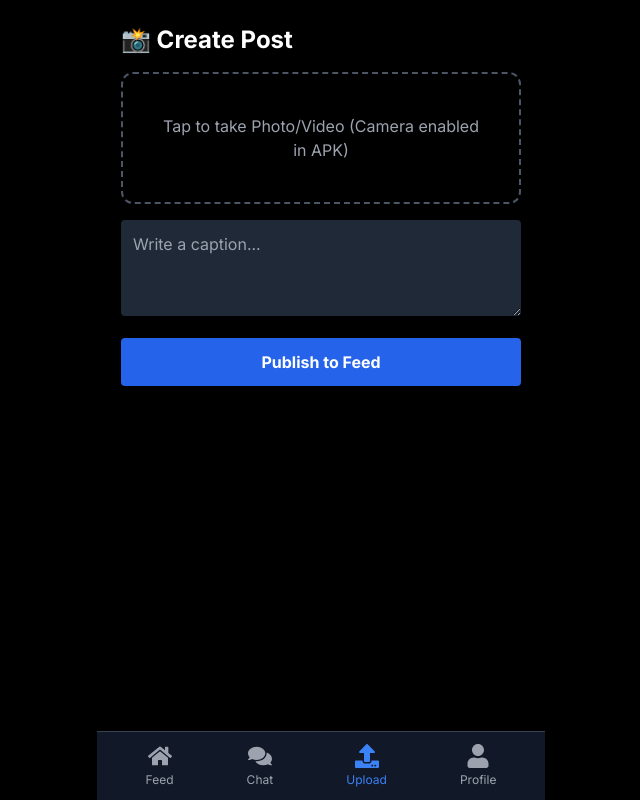
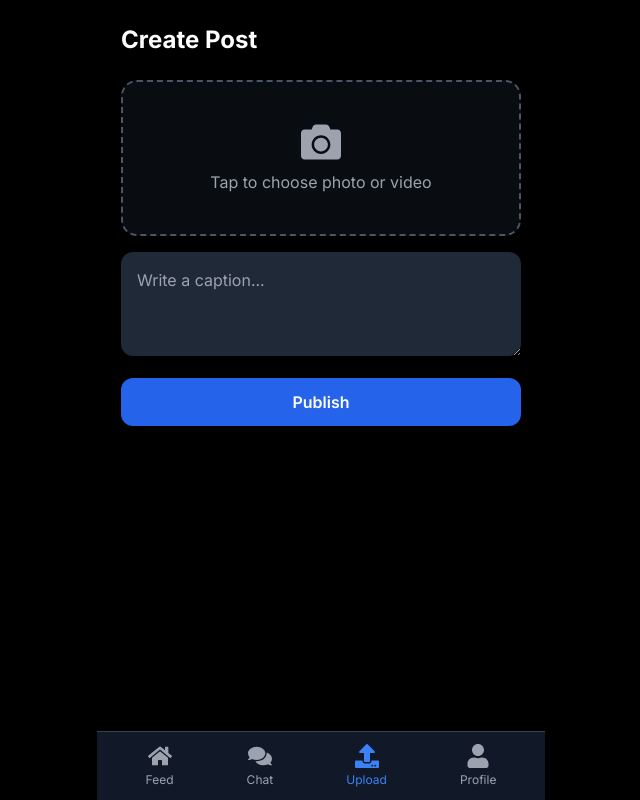
Before and after one commit to itsonlycrypty/Chatup, a Next.js app: page /upload in a window 1280 px wide. Shown: the whole page, without its empty margins (319-959 px from the left). Built offline with nearby package versions, Linux system fonts and the light colour scheme; no server answers.

Commit message:
Enhance upload page with preview and clear functionality

```diff
--- a/app/upload/page.tsx
+++ b/app/upload/page.tsx
@@ -4,6 +4,7 @@ import { useAuth } from '@/context/AuthContext';
 import { storage, db } from '@/lib/firebase';
 import { ref, uploadBytes, getDownloadURL } from 'firebase/storage';
 import { collection, addDoc } from 'firebase/firestore';
+import { FaCamera, FaVideo, FaTimes } from 'react-icons/fa';
 
 export default function Upload() {
   const { user } = useAuth();
@@ -49,21 +50,38 @@ export default function Upload() {
     setUploading(false);
   };
 
+  const clearPreview = () => {
+    setFile(null);
+    setPreview(null);
+    if (fileRef.current) fileRef.current.value = '';
+  };
+
   return (
-    <div className="p-6 pb-24">
-      <h1 className="text-2xl font-bold mb-4">📸 Create Post</h1>
+    <div className="p-6 pb-24 max-w-md mx-auto">
+      <h1 className="text-2xl font-bold text-white mb-6">Create Post</h1>
       <div
         onClick={() => fileRef.current?.click()}
-        className="border-2 border-dashed border-gray-600 rounded-xl p-10 text-center cursor-pointer"
+        className="relative border-2 border-dashed border-gray-600 rounded-2xl p-10 text-center cursor-pointer hover:border-blue-500 transition bg-gray-800/30"
       >
         {preview ? (
-          file?.type.startsWith('video') ? (
-            <video src={preview} controls className="max-h-64 mx-auto" />
-          ) : (
-            <img src={preview} className="max-h-64 mx-auto" />
-          )
+          <div className="relative">
+            {file?.type.startsWith('video') ? (
+              <video src={preview} controls className="max-h-64 mx-auto rounded" />
+            ) : (
+              <img src={preview} className="max-h-64 mx-auto rounded" />
+            )}
+            <button
+              onClick={(e) => { e.stopPropagation(); clearPreview(); }}
+              className="absolute top-2 right-2 bg-red-600 rounded-full p-1"
+            >
+              <FaTimes className="text-white" />
+            </button>
+          </div>
         ) : (
-          <p className="text-gray-400">Tap to take Photo/Video (Camera enabled in APK)</p>
+          <div className="flex flex-col items-center gap-2 text-gray-400">
+            <FaCamera size={40} />
+            <p>Tap to choose photo or video</p>
+          </div>
         )}
         <input
           ref={fileRef}
@@ -75,7 +93,7 @@ export default function Upload() {
         />
       </div>
       <textarea
-        className="w-full bg-gray-800 p-3 rounded mt-4"
+        className="w-full bg-gray-800 text-white p-4 rounded-xl mt-4 focus:outline-none focus:ring-2 focus:ring-blue-500"
         placeholder="Write a caption..."
         value={text}
         onChange={(e) => setText(e.target.value)}
@@ -84,10 +102,10 @@ export default function Upload() {
       <button
         onClick={handleUpload}
         disabled={uploading}
-        className="w-full bg-blue-600 p-3 rounded font-bold mt-4 disabled:opacity-50"
+        className="w-full bg-blue-600 hover:bg-blue-700 text-white font-semibold py-3 rounded-xl mt-4 transition disabled:opacity-50"
       >
-        {uploading ? 'Uploading...' : 'Publish to Feed'}
+        {uploading ? 'Uploading...' : 'Publish'}
       </button>
     </div>
   );
-        }
+      }
```
